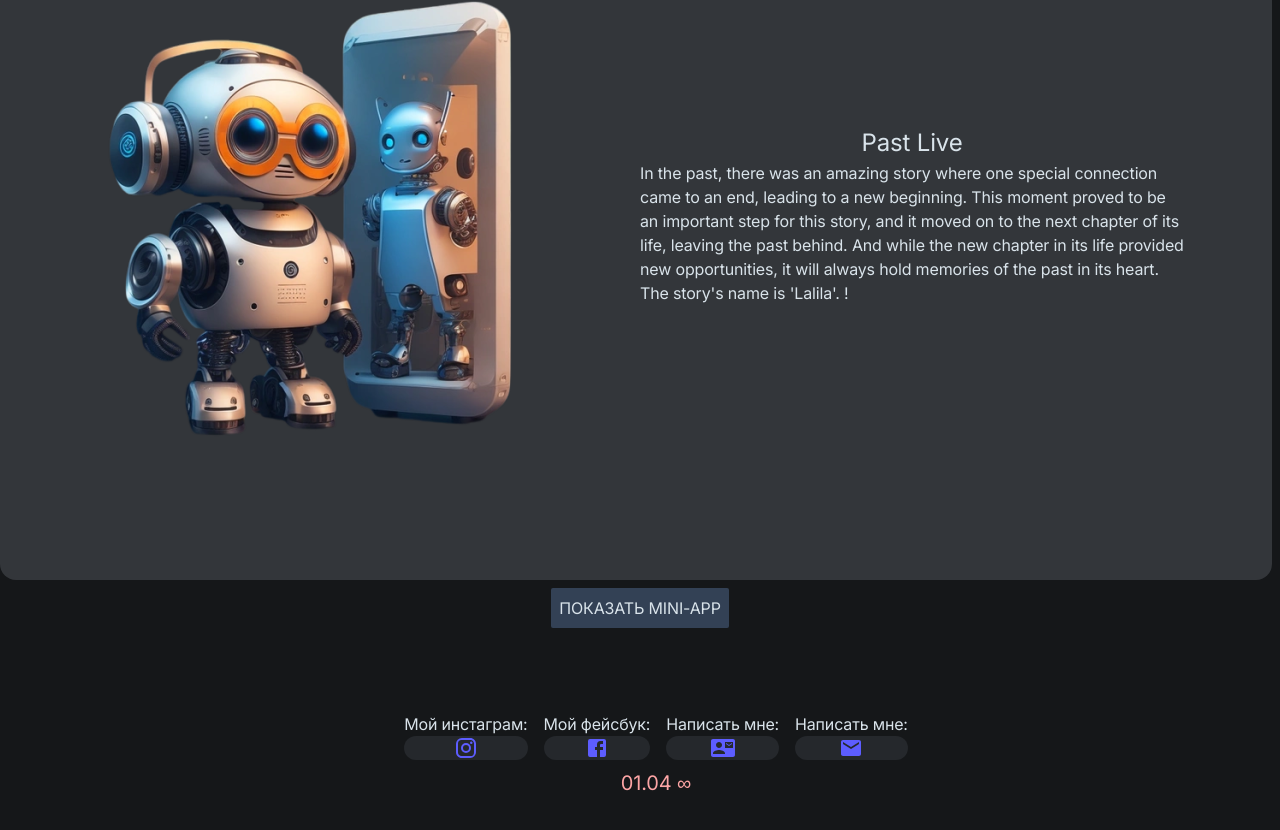
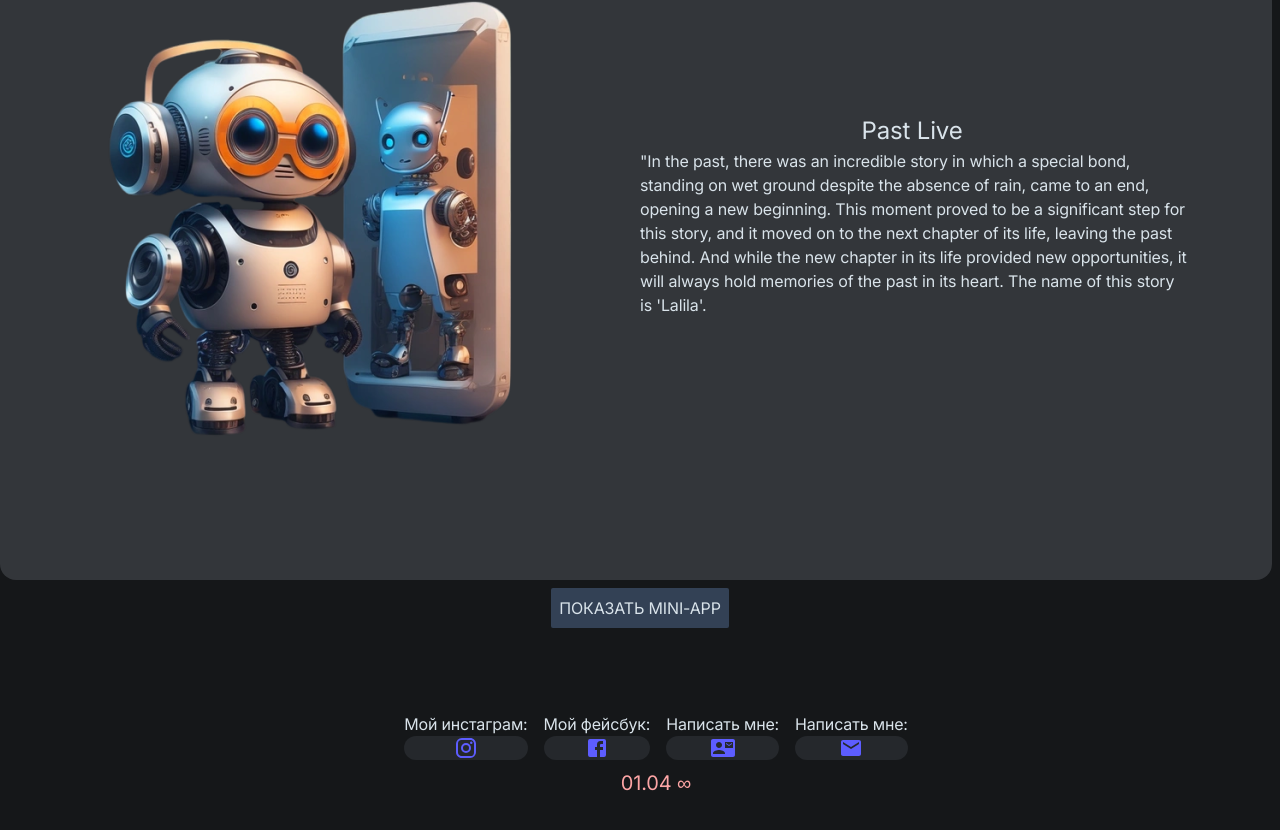
Before and after one commit to Komil-Muminov/komilff, a Next.js app: page / in a window 1280 px wide. Shown: the part 3261-4091 px from the top of the page. Built offline with nearby package versions, Linux system fonts and the light colour scheme.

Commit message:
changed text

```diff
--- a/components/testimonials.tsx
+++ b/components/testimonials.tsx
@@ -36,16 +36,9 @@ export default function Testimonials() {
 						<div className='w-1/2'>
 							<h1 className='text-center text-2xl'>Past Live</h1>{' '}
 							<p className='ml-1'>
-								In the past, there was an amazing story where
-								one special connection came to an end, leading
-								to a new beginning. This moment proved to be an
-								important step for this story, and it moved on
-								to the next chapter of its life, leaving the
-								past behind. And while the new chapter in its
-								life provided new opportunities, it will always
-								hold memories of the past in its heart. The
-								story's name is 'Lalila'. !
+							"In the past, there was an incredible story in which a special bond, standing on wet ground despite the absence of rain, came to an end, opening a new beginning. This moment proved to be a significant step for this story, and it moved on to the next chapter of its life, leaving the past behind. And while the new chapter in its life provided new opportunities, it will always hold memories of the past in its heart. The name of this story is 'Lalila'.
 							</p>
+
 						</div>
 					</div>
 				</div>
```
